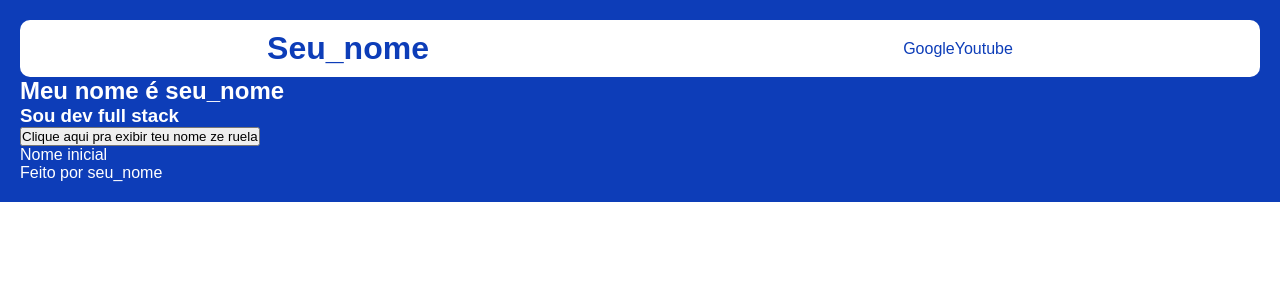
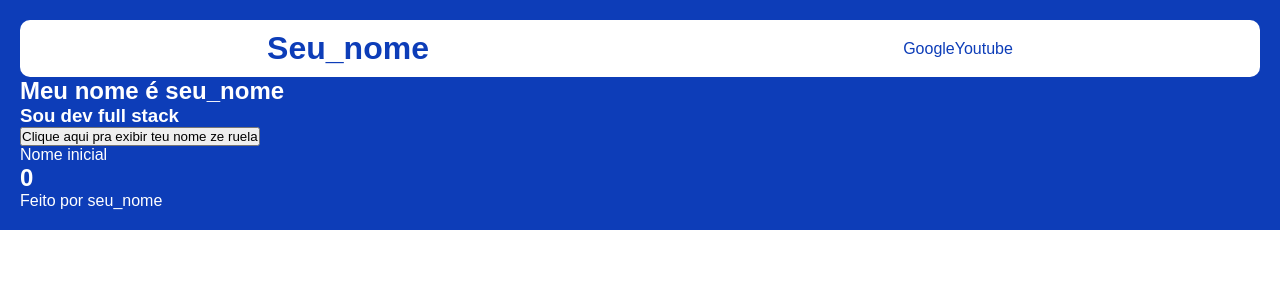
Before and after one commit to MariaLuizaVicentini/CursoReact-Ref-JulioCode, a React (Vite) app: page / in a window 1280 px wide. Shown: the top 300 px of the page. Built offline with nearby package versions, Linux system fonts and the light colour scheme.

Commit message:
feat: aprendendo sobre useStates com dados do tipo numericos

```diff
--- a/src/Conteudo.jsx
+++ b/src/Conteudo.jsx
@@ -3,9 +3,12 @@ import { useState } from "react";
 
 function Conteudo(){
     const [nome, setNome] = useState("Nome inicial")
+    const [numero, setNumero] = useState(0)
+
 
     function clicouNoBotao(){
         setNome("Novo nome")
+        setNumero(numero + 1)
     }
 
     return(
@@ -16,6 +19,7 @@ function Conteudo(){
                 Clique aqui pra exibir teu nome ze ruela
             </button>
             <p> {nome}</p>
+            <h2> {numero} </h2>
         </main>
     )
 }
```
